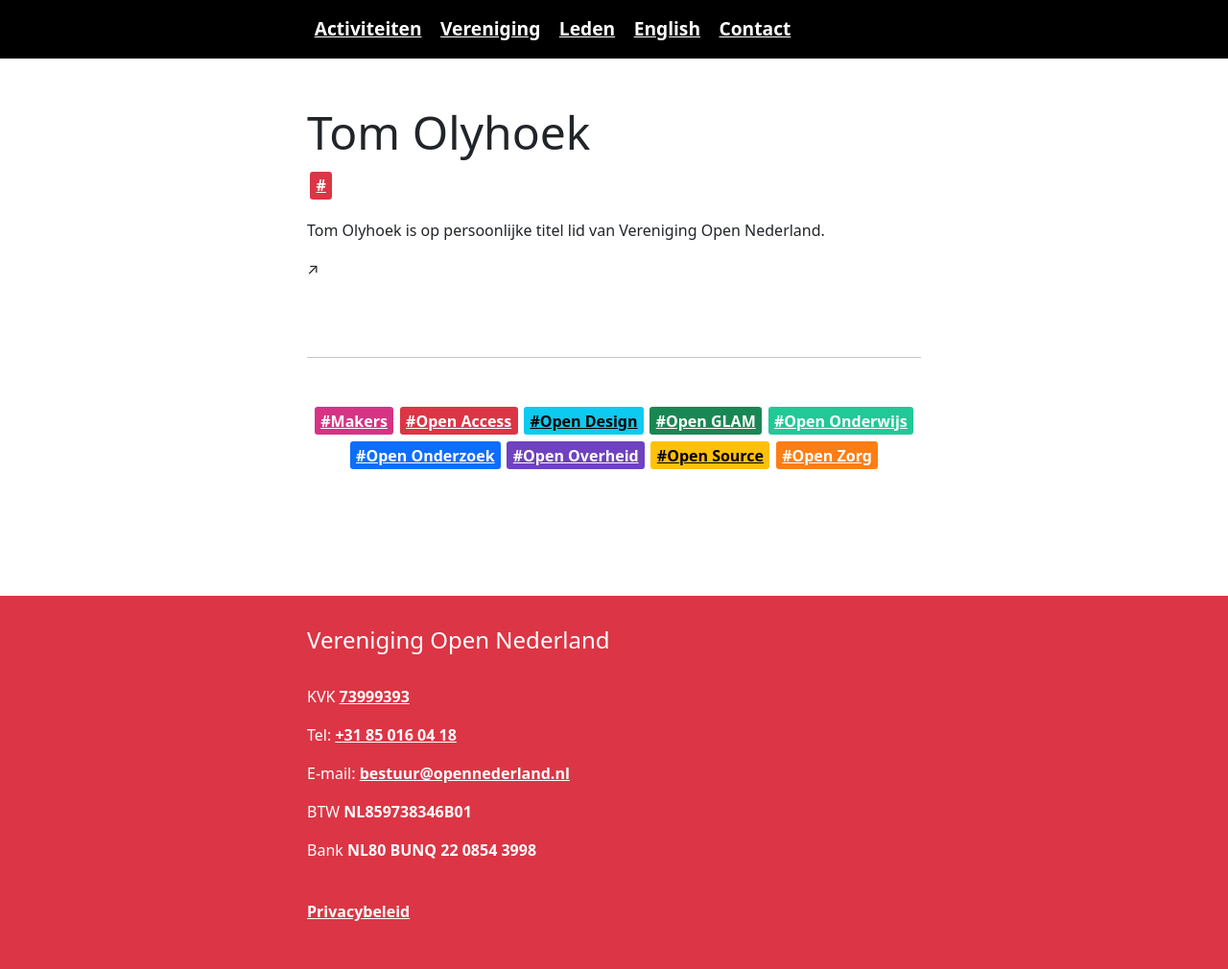
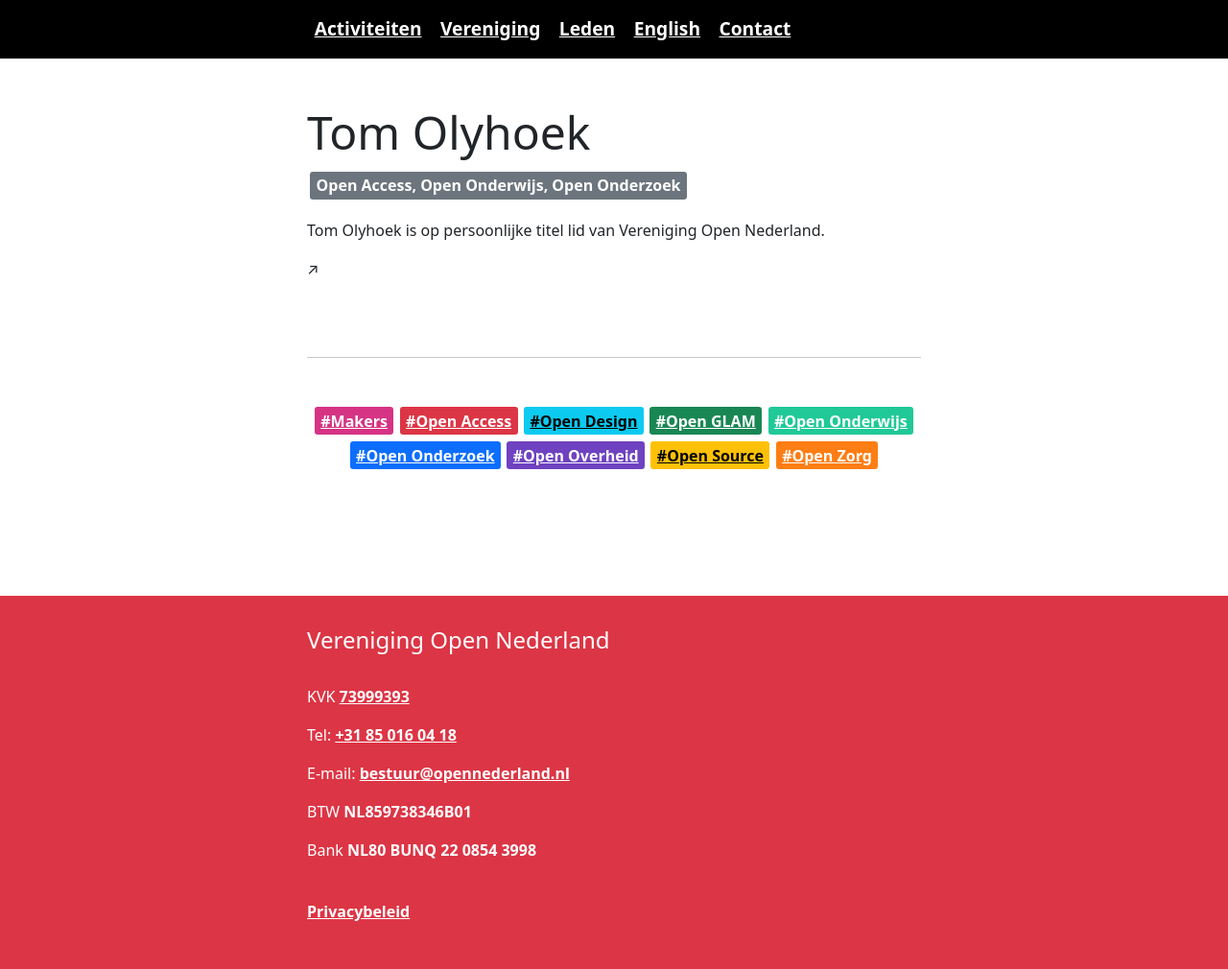
Before and after one commit to opennederland/www.opennederland.nl, a Jekyll site: the page built from _members/personen/Tom_Olyhoek.md, in a window 1280 px wide. Shown: the whole page at 96% size. Built offline with Jekyll 4.4.1, drawn with Linux system fonts in a browser that asks for light colours.

Commit message:
unknown tags gray

```diff
--- a/_includes/tags.html
+++ b/_includes/tags.html
@@ -1,4 +1,8 @@
 {% for pageTag in include.tags %}
     {% assign tag = site.tags | where: "title", pageTag | first %}
+    {% if tag %}
     <a href="{{ tag.url | relative_url }}" class="tag {{ tag.slug }}">#{{ tag.title }}</a>
+    {% else %}
+    <a class="tag unknown-theme">{{ pageTag }}</a>
+    {% endif %}
 {% endfor %}
--- a/style.css
+++ b/style.css
@@ -101,6 +101,7 @@
 .tag.open-onderzoek { background-color: var(--bs-primary); color: var(--bs-white); }
 .tag.open-overheid { background-color: var(--bs-purple); color: var(--bs-white); }
 .tag.open-zorg { background-color: var(--bs-orange); color: var(--bs-white); }
+.tag.unknown-theme { background-color: var(--bs-gray); color: var(--bs-white); text-decoration: none }
 img, iframe {
     max-width: 100%;
     margin: 1em auto;
```
